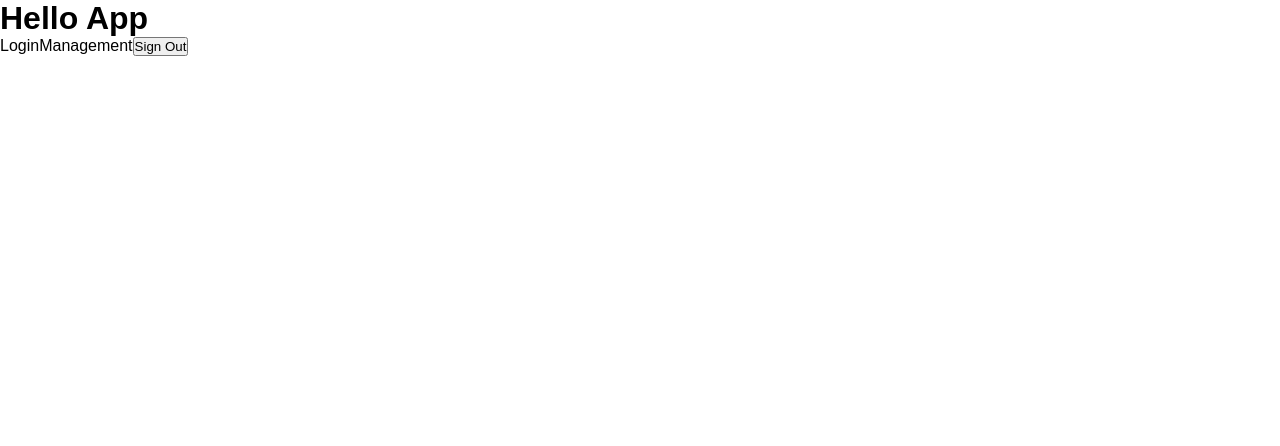
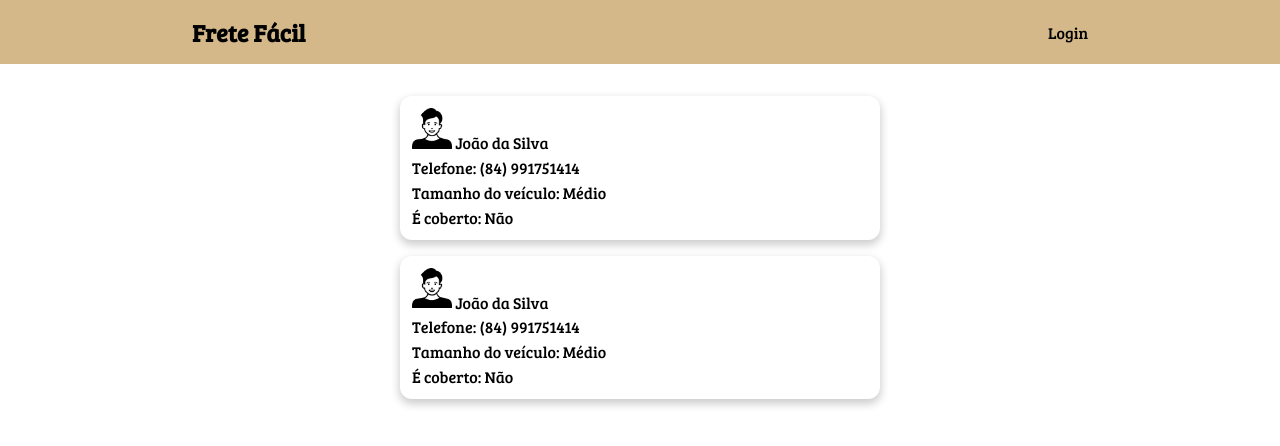
Before and after one commit to diegonacif/frete-facil, a React (Vite) app: page / in a window 1280 px wide. Shown: the top 446 px of the page. Built offline with nearby package versions, Linux system fonts and the light colour scheme; no server answers; the database is empty.

Commit message:
feat: header component; feat: card and cards container components

```diff
--- a/index.html
+++ b/index.html
@@ -2,6 +2,9 @@
 <html lang="pt-BR">
   <head>
     <meta charset="UTF-8" />
+    <link rel="preconnect" href="https://fonts.googleapis.com">
+    <link rel="preconnect" href="https://fonts.gstatic.com" crossorigin>
+    <link href="https://fonts.googleapis.com/css2?family=Bree+Serif&display=swap" rel="stylesheet">
     <link rel="icon" type="image/svg+xml" href="/vite.svg" />
     <meta name="viewport" content="width=device-width, initial-scale=1.0" />
     <title>Frete Facil</title>
--- a/src/App.jsx
+++ b/src/App.jsx
@@ -1,5 +1,7 @@
 import { useContext } from 'react';
 import { Link } from 'react-router-dom';
+import { CardsContainer } from './components/CardsContainer/CardsContainer';
+import { Header } from './components/Header/Header';
 import { AuthGoogleContext } from './contexts/AuthGoogleProvider';
 import './css/App.css';
 
@@ -9,10 +11,8 @@ export const App = () => {
 
   return (
     <>
-      <h1>Hello App</h1>
-      <Link to="/login">Login</Link>
-      <Link to="/management">Management</Link>
-      <button onClick={() => handleGoogleSignOut()}>Sign Out</button>
+      <Header />
+      <CardsContainer />
     </>
   )
 }
--- /dev/null
+++ b/src/components/Card/Card.jsx
@@ -0,0 +1,24 @@
+import personImg from '../../assets/man-person-icon.png';
+
+export const Card = () => {
+  return (
+    <div className="card-container">
+      <div className="card-row">
+        <img src={personImg} alt="" />
+        <span> João da Silva</span>
+      </div>
+      <div className="card-row">
+        <span>Telefone: </span>
+        <span>(84) 991751414</span>
+      </div>
+      <div className="card-row">
+        <span>Tamanho do veículo: </span>
+        <span>Médio</span>
+      </div>
+      <div className="card-row">
+        <span>É coberto: </span>
+        <span>Não</span>
+      </div>
+    </div>
+  )
+}
--- /dev/null
+++ b/src/components/Card/_Card.scss
@@ -0,0 +1,20 @@
+.card-container {
+  @include flex(column);
+
+  &:not(:first-of-type) {
+    margin-top: 1rem;
+  }
+
+  width: 100%;
+  height: fit-content;
+  max-width: 30rem;
+  padding: 0.75rem;
+  row-gap: 0.25rem;
+  border-radius: 12px;
+
+  box-shadow: 0px 4px 8px 1px rgba(0,0,0,0.2);
+
+  img {
+    width: 2.5rem;
+  }
+}
--- /dev/null
+++ b/src/components/CardsContainer/CardsContainer.jsx
@@ -0,0 +1,10 @@
+import { Card } from "../Card/Card"
+
+export const CardsContainer = () => {
+  return (
+    <div className="cards-container-container">
+      <Card />
+      <Card />
+    </div>
+  )
+}
--- /dev/null
+++ b/src/components/CardsContainer/_CardsContainer.scss
@@ -0,0 +1,7 @@
+.cards-container-container {
+  @include flex(column);
+  align-items: center;
+  padding: 2rem 0;
+  // row-gap: 1rem;
+
+}
--- /dev/null
+++ b/src/components/Header/Header.jsx
@@ -0,0 +1,23 @@
+import { useContext } from "react";
+import { Link } from "react-router-dom"
+import { AuthGoogleContext } from "../../contexts/AuthGoogleProvider";
+
+export const Header = () => {
+  const { isSignedIn, isLoading, handleGoogleSignOut } = useContext(AuthGoogleContext);
+
+  return (
+    <div className="header-container">
+      <h2>Frete Fácil</h2>
+      {
+        isLoading ?
+        <span>Loading...</span> :
+        isSignedIn ?
+        <>
+          <Link to="/management">Management</Link>
+          <button onClick={() => handleGoogleSignOut()}>Sign Out</button>
+        </> :
+        <Link to="/login">Login</Link>
+      }
+    </div>
+  )
+}
--- /dev/null
+++ b/src/components/Header/_Header.scss
@@ -0,0 +1,9 @@
+.header-container {
+  @include responsive-padding;
+  @include flex;
+  justify-content: space-between;
+  align-items: center;
+  width: 100vw;
+  height: 4rem;
+  background-color: $brown-500;
+}
--- a/src/css/App.css
+++ b/src/css/App.css
@@ -2,7 +2,7 @@
   margin: 0;
   padding: 0;
   box-sizing: border-box;
-  font-family: "Urbanist", sans-serif;
+  font-family: "Bree Serif", serif;
   -webkit-tap-highlight-color: transparent;
 }
 
@@ -35,4 +35,57 @@ a:focus-visible, a:focus-within, a:focus, a:active, a:target {
   .login-container {
     padding: 0 calc(8rem + 5vw) 0;
   }
+}
+
+.header-container {
+  padding: 0 1rem 0;
+  display: flex;
+  flex-direction: row;
+  justify-content: space-between;
+  align-items: center;
+  width: 100vw;
+  height: 4rem;
+  background-color: #D4B889;
+}
+@media only screen and (min-width: 600px) {
+  .header-container {
+    padding: 0 4rem 0;
+  }
+}
+@media only screen and (min-width: 1024px) {
+  .header-container {
+    padding: 0 6rem 0;
+  }
+}
+@media only screen and (min-width: 1280px) {
+  .header-container {
+    padding: 0 calc(8rem + 5vw) 0;
+  }
+}
+
+.cards-container-container {
+  display: flex;
+  flex-direction: column;
+  align-items: center;
+  padding: 2rem 0;
+}
+
+.card-container {
+  display: flex;
+  flex-direction: column;
+  width: 100%;
+  height: -webkit-fit-content;
+  height: -moz-fit-content;
+  height: fit-content;
+  max-width: 30rem;
+  padding: 0.75rem;
+  row-gap: 0.25rem;
+  border-radius: 12px;
+  box-shadow: 0px 4px 8px 1px rgba(0, 0, 0, 0.2);
+}
+.card-container:not(:first-of-type) {
+  margin-top: 1rem;
+}
+.card-container img {
+  width: 2.5rem;
 }/*# sourceMappingURL=App.css.map */
```
Also changed, not shown: src/css/App.scss (+18 -1 lines), src/pages/Management/Management.jsx (+0 -11 lines), src/assets/man-person-icon.png (added), 1 other file (tests, documents, lock files or other folders).
